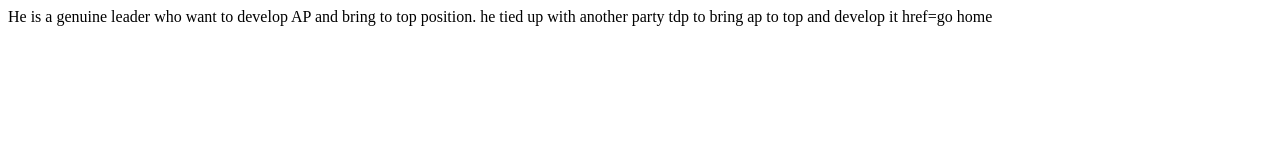
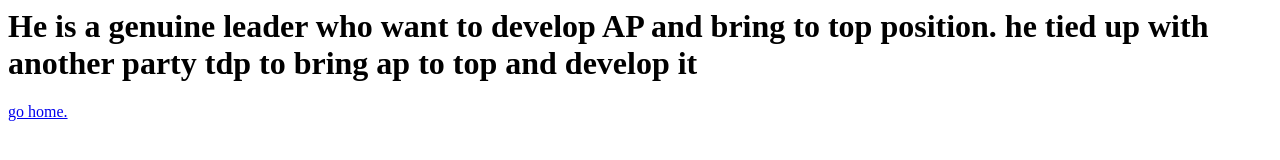
Before and after one commit to bharatlalam/intro, a plain HTML site: page pk.html in a window 1280 px wide. Drawn offline with Linux system fonts and the light colour scheme.

Commit message:
website linked one

```diff
--- a/pk.html
+++ b/pk.html
@@ -1,8 +1,8 @@
 <html>
     <head>
+    </head>
         <body>
-            He is a genuine leader who want to develop AP and bring to top position. he tied up with another party tdp to bring ap to top and develop it
-            <a> href=go home</a>
+            <h1>He is a genuine leader who want to develop AP and bring to top position. he tied up with another party tdp to bring ap to top and develop it</h1>
+            <a href="index.html">go home.</a>
         </body>
-    </head>
 </html>
```
Also changed, not shown: index.html (+1 -1 lines).
